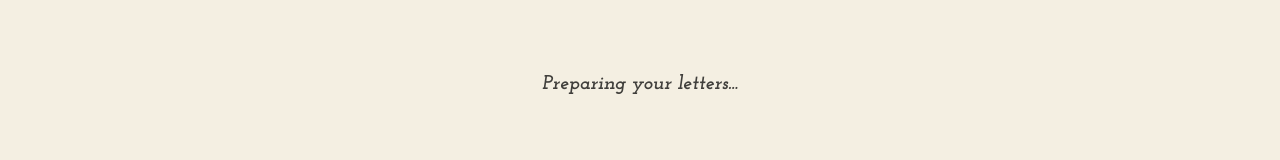
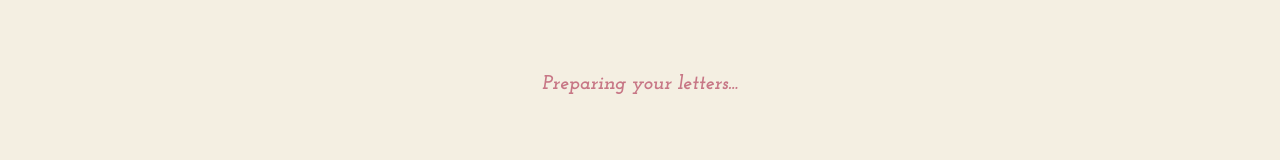
Before and after one commit to maryannintech/sincerely-me, a React (Vite) app: page / in a window 1280 px wide. Shown: the part 436-596 px from the top of the page. Built offline with nearby package versions, Linux system fonts and the light colour scheme.

Commit message:
style: update Loading component to apply primary color to loading message for better visibility

```diff
--- a/src/pages/Loading.jsx
+++ b/src/pages/Loading.jsx
@@ -8,7 +8,7 @@ export function Loading() {
         <img src="src/assets/images/logo.png" className="w-20 sm:w-40"></img>
         <p className="ml-3 sm:ml-5 text-2xl sm:text-5xl">Sincerely, Me</p>
       </div>
-      <p className="mt-10 sm:mt-20 italic font-bold animate-pulse sm:text-xl text-right">Preparing your letters...</p>
+      <p className="mt-10 sm:mt-20 italic font-bold animate-pulse sm:text-xl text-right text-[var(--primary-color)]">Preparing your letters...</p>
       <Footer />
     </div>
   );
```
